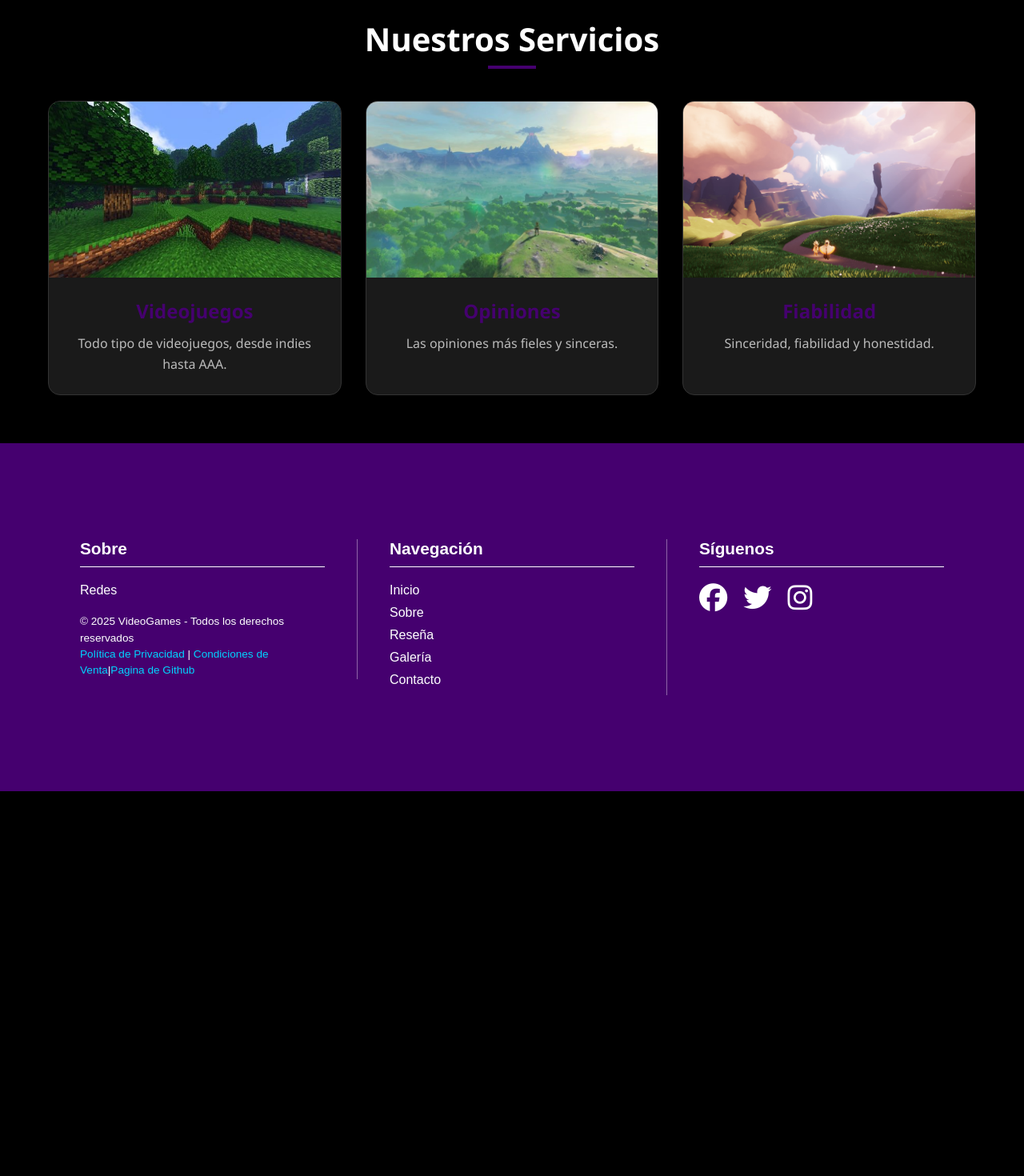
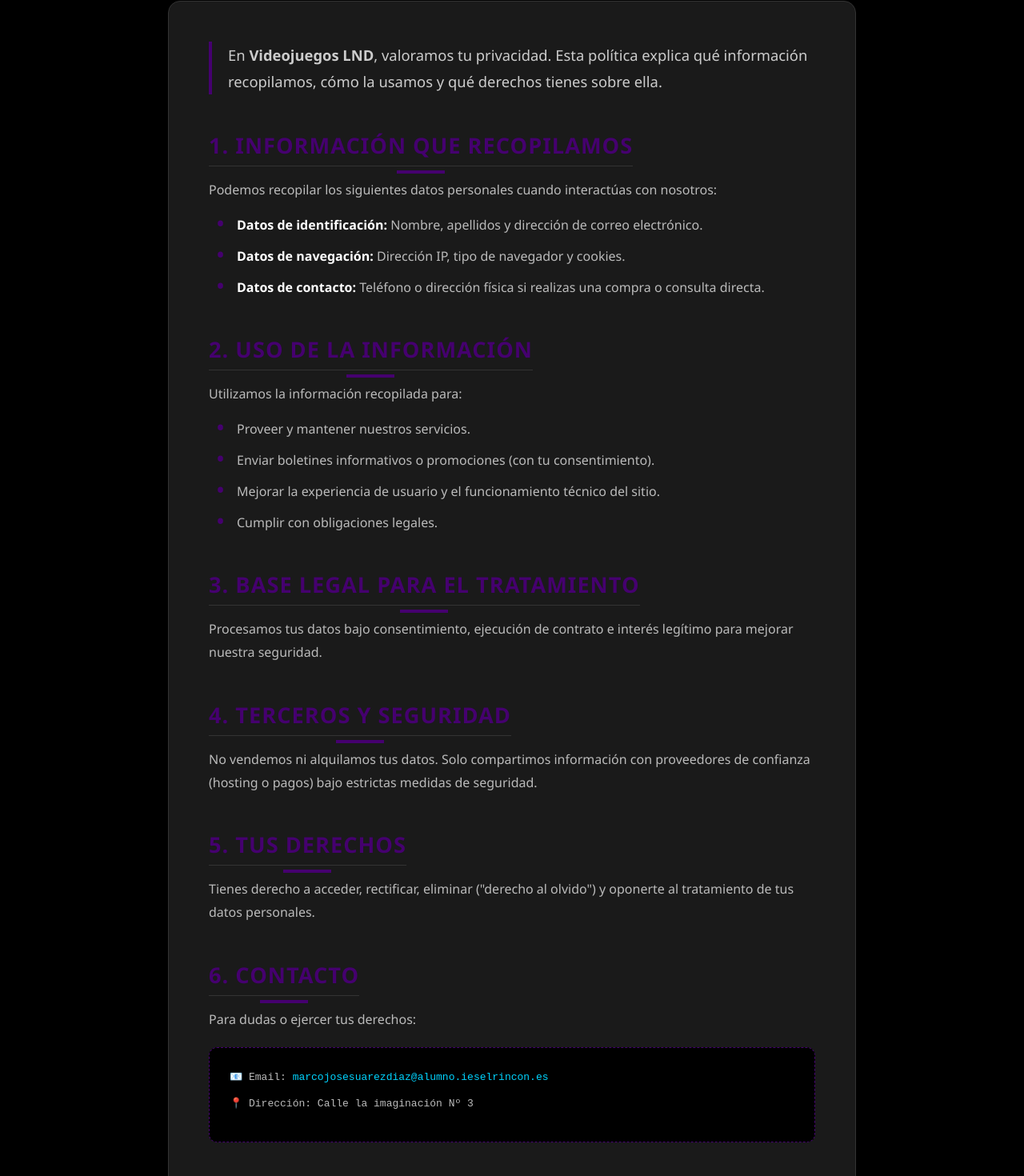
Before and after one commit to vinssoke/videogames-project, a React (Vite) app: page /privacy in a window 1280 px wide. Before the commit this address led to /. Shown: the part 429-1899 px from the top of the page at 80% size. Before the commit the page ends 1418 px from the top, so only its background shows below. Built offline with nearby package versions, Linux system fonts and the light colour scheme.

Commit message:
fix links

```diff
--- a/src/App.jsx
+++ b/src/App.jsx
@@ -2,6 +2,8 @@
 import Home from "./pages/home/Home";
 import Contact from "./pages/Contact/Contact";
 import Gallery  from "./pages/gallery/gallery";
+import Privacy from "./pages/privacy/Privacy";
+import Terms from "./pages/terms/terms";
 
 function App() {
   return (
@@ -11,6 +13,8 @@
         <Route path="/contact" element={<Contact />} />
         <Route path="*" element={<Navigate to="/" />} />
         <Route path="/gallery" element={<Gallery />} />
+        <Route path="/privacy" element={<Privacy />} />
+        <Route path="/terms" element={<Terms />} />
       </Routes>
     </BrowserRouter>
   );
--- a/src/components/footer/Footer.css
+++ b/src/components/footer/Footer.css
@@ -67,5 +67,5 @@
 
 
 .fa-circle-dot {
-  color: #00d4ff !important;
+  color: #00d4ff
 }
--- a/src/components/footer/Footer.jsx
+++ b/src/components/footer/Footer.jsx
@@ -1,4 +1,5 @@
 import './Footer.css';
+import { Link } from 'react-router-dom';
 
 function Footer() {
   return (
@@ -9,15 +10,16 @@
           <h4>Sobre</h4>
           <p>Redes</p>
           <div className="footer-legal-box">
-            <p>&copy; 2025 VideoGames - Todos los derechos reservados</p>
+            <p>&copy; 2026 VideoGames - Todos los derechos reservados</p>
             <div className="legal-links">
-              <a href="#">Política de Privacidad</a> | <a href="#">Condiciones de Venta</a>|
-                <a href="https://github.com/vinssoke">Pagina de Github</a>
+              <Link to="/privacy">Política de Privacidad</Link> |
+             <Link to="/terms">Condiciones de venta</Link>
+              <a href="https://github.com/vinssoke" target="_blank" rel="noopener noreferrer"> Pagina de Github</a>
             </div>
           </div>
         </div>
 
-        <div className="footer-column border-right">
+  <div className="footer-column border-right">
           <h4>Navegación</h4>
           <ul className="footer-links">
             <li>Inicio</li>
@@ -26,14 +28,20 @@
             <li>Galería</li>
             <li>Contacto</li>
           </ul>
+
         </div>
-
         <div className="footer-column">
           <h4>Síguenos</h4>
           <div className="footer-socials">
-            <a href="https://www.facebook.com/profile.php?id=61588499122639"><i className="fa-brands fa-facebook"></i></a>
-            <a href="https://x.com/WEBLND"><i className="fa-brands fa-twitter"></i></a>
-            <a href="https://www.instagram.com/videojuegoslnd?igsh=bXNvcWpxMm1hcDdv"><i className="fa-brands fa-instagram"></i></a>
+            <a href="https://www.facebook.com/profile.php?id=61588499122639" target="_blank" rel="noopener noreferrer">
+              <i className="fa-brands fa-facebook"></i>
+            </a>
+            <a href="https://x.com/WEBLND" target="_blank" rel="noopener noreferrer">
+              <i className="fa-brands fa-twitter"></i>
+            </a>
+            <a href="https://www.instagram.com/videojuegoslnd?igsh=bXNvcWpxMm1hcDdv" target="_blank" rel="noopener noreferrer">
+              <i className="fa-brands fa-instagram"></i>
+            </a>
           </div>
         </div>
 
--- /dev/null
+++ b/src/pages/privacy/Privacy.css
@@ -0,0 +1,53 @@
+.privacy-wrapper {
+  background-color: #000;
+  color: white;
+  min-height: 100vh;
+}
+
+.privacy-content {
+  padding: 60px 20px;
+  max-width: 900px !important;
+}
+
+.legal-box {
+  background-color: #1a1a1a;
+  padding: 40px;
+  border-radius: 15px;
+  border: 1px solid #333;
+  line-height: 1.8;
+}
+
+.intro-text {
+  font-size: 1.1rem;
+  margin-bottom: 30px;
+  color: #ccc;
+}
+
+.legal-section {
+  margin-bottom: 35px;
+}
+
+.legal-section h2 {
+  color: #45006f;
+  font-size: 1.6rem;
+  margin-bottom: 15px;
+  border-bottom: 1px solid #333;
+  display: inline-block;
+}
+
+.legal-section ul {
+  padding-left: 20px;
+  margin-top: 10px;
+  color: #bbb;
+}
+
+.contact-info {
+  padding: 20px;
+  border-radius: 8px;
+  margin-top: 15px;
+}
+
+.contact-info a {
+  color: #00d4ff;
+  text-decoration: none;
+}
--- /dev/null
+++ b/src/pages/privacy/Privacy.jsx
@@ -0,0 +1,77 @@
+import './Privacy.css';
+import Header from '../../components/header/Header';
+import Footer from '../../components/footer/Footer';
+
+function Privacy() {
+  return (
+    <div className="privacy-wrapper">
+      <Header />
+
+      <main className="privacy-main">
+        <section className="parallax-hero">
+          <div className="home-content">
+            <h1>Política de Privacidad</h1>
+            <p>Última actualización: 19 de febrero de 2026</p>
+          </div>
+        </section>
+
+        <section className="privacy-content container">
+          <div className="legal-box">
+            <p className="intro-text">
+              En <strong>Videojuegos LND</strong>, valoramos tu privacidad. Esta política explica qué información recopilamos, cómo la usamos y qué derechos tienes sobre ella.
+            </p>
+
+            <div className="legal-section">
+              <h2>1. Información que Recopilamos</h2>
+              <p>Podemos recopilar los siguientes datos personales cuando interactúas con nosotros:</p>
+              <ul>
+                <li><strong>Datos de identificación:</strong> Nombre, apellidos y dirección de correo electrónico.</li>
+                <li><strong>Datos de navegación:</strong> Dirección IP, tipo de navegador y cookies.</li>
+                <li><strong>Datos de contacto:</strong> Teléfono o dirección física si realizas una compra o consulta directa.</li>
+              </ul>
+            </div>
+
+            <div className="legal-section">
+              <h2>2. Uso de la Información</h2>
+              <p>Utilizamos la información recopilada para:</p>
+              <ul>
+                <li>Proveer y mantener nuestros servicios.</li>
+                <li>Enviar boletines informativos o promociones (con tu consentimiento).</li>
+                <li>Mejorar la experiencia de usuario y el funcionamiento técnico del sitio.</li>
+                <li>Cumplir con obligaciones legales.</li>
+              </ul>
+            </div>
+
+            <div className="legal-section">
+              <h2>3. Base Legal para el Tratamiento</h2>
+              <p>Procesamos tus datos bajo consentimiento, ejecución de contrato e interés legítimo para mejorar nuestra seguridad.</p>
+            </div>
+
+            <div className="legal-section">
+              <h2>4. Terceros y Seguridad</h2>
+              <p>No vendemos ni alquilamos tus datos. Solo compartimos información con proveedores de confianza (hosting o pagos) bajo estrictas medidas de seguridad.</p>
+            </div>
+
+            <div className="legal-section">
+              <h2>5. Tus Derechos</h2>
+              <p>Tienes derecho a acceder, rectificar, eliminar ("derecho al olvido") y oponerte al tratamiento de tus datos personales.</p>
+            </div>
+
+            <div className="legal-section">
+              <h2>6. Contacto</h2>
+              <p>Para dudas o ejercer tus derechos:</p>
+              <div className="contact-info">
+                <p>📧 Email: <a href="mailto:marcojosesuarezdiaz@alumno.ieselrincon.es">marcojosesuarezdiaz@alumno.ieselrincon.es</a></p>
+                <p>📍 Dirección: Calle la imaginación Nº 3</p>
+              </div>
+            </div>
+          </div>
+        </section>
+      </main>
+
+      <Footer />
+    </div>
+  );
+}
+
+export default Privacy;
--- /dev/null
+++ b/src/pages/terms/Terms.css
@@ -0,0 +1,114 @@
+.privacy-wrapper {
+  background-color: #000000;
+  color: white;
+  min-height: 100vh;
+  display: flex;
+  flex-direction: column;
+}
+
+.privacy-main {
+  flex: 1;
+}
+
+.privacy-content {
+  padding: 40px 20px;
+  max-width: 900px;
+  margin: 0 auto;
+}
+
+
+.legal-box {
+  background-color: #1a1a1a;
+  padding: 50px;
+  border-radius: 15px;
+  border: 1px solid #333;
+  line-height: 1.8;
+  box-shadow: 0 10px 30px rgba(0, 0, 0, 0.5);
+}
+
+
+.intro-text {
+  font-size: 1.15rem;
+  margin-bottom: 40px;
+  color: #cccccc;
+  border-left: 4px solid #45006f;
+  padding-left: 20px;
+}
+
+.legal-section {
+  margin-bottom: 40px;
+}
+
+.legal-section h2 {
+  color: #45006f;
+  font-size: 1.7rem;
+  margin-bottom: 15px;
+  text-transform: uppercase;
+  letter-spacing: 1px;
+}
+
+.legal-section p {
+  color: #bbbbbb;
+  margin-bottom: 15px;
+}
+
+.legal-section ul {
+  list-style-type: none;
+  padding-left: 10px;
+}
+
+.legal-section ul li {
+  color: #bbbbbb;
+  margin-bottom: 10px;
+  position: relative;
+  padding-left: 25px;
+}
+
+.legal-section ul li::before {
+  content: "•";
+  color: #45006f;
+  font-weight: bold;
+  position: absolute;
+  left: 0;
+  font-size: 1.5rem;
+  line-height: 1;
+}
+
+.legal-section strong {
+  color: white;
+  font-weight: 600;
+}
+
+.contact-info {
+  background-color: #000000;
+  padding: 25px;
+  border-radius: 10px;
+  border: 1px dashed #45006f;
+  margin-top: 20px;
+}
+
+.contact-info p {
+  margin-bottom: 10px;
+  font-family: monospace;
+}
+
+.contact-info a {
+  color: #00d4ff;
+  text-decoration: none;
+  transition: opacity 0.3s;
+}
+
+.contact-info a:hover {
+  text-decoration: underline;
+  opacity: 0.8;
+}
+
+@media (max-width: 768px) {
+  .legal-box {
+    padding: 25px;
+  }
+
+  .legal-section h2 {
+    font-size: 1.4rem;
+  }
+}
--- /dev/null
+++ b/src/pages/terms/terms.jsx
@@ -0,0 +1,65 @@
+import './Terms.css';
+import Header from '../../components/header/Header';
+import Footer from '../../components/footer/Footer';
+
+function Terms() {
+  return (
+    <div className="privacy-wrapper">
+      <Header />
+
+      <main className="privacy-main">
+        <section className="parallax-hero">
+          <div className="home-content">
+            <h1>Condiciones de Venta</h1>
+            <p>Última actualización: 19 de febrero de 2026</p>
+          </div>
+        </section>
+
+        <section className="privacy-content container">
+          <div className="legal-box">
+            <p className="intro-text">
+              Bienvenido a <strong>Videojuegos LND</strong>. Al realizar una compra en nuestro sitio, aceptas los siguientes términos y condiciones que rigen la relación comercial.
+            </p>
+
+            <div className="legal-section">
+              <h2>1. Productos y Precios</h2>
+              <p>Todos los precios mostrados incluyen el IVA correspondiente. Nos reservamos el derecho de modificar los precios en cualquier momento, garantizando siempre el precio vigente en el momento de la confirmación del pedido.</p>
+            </div>
+
+            <div className="legal-section">
+              <h2>2. Proceso de Compra</h2>
+              <p>Para adquirir nuestros productos, el usuario deberá seguir el proceso de compra online. Una vez finalizado, recibirá un correo electrónico de confirmación con los detalles de su pedido.</p>
+            </div>
+
+            <div className="legal-section">
+              <h2>3. Envíos y Entrega</h2>
+              <ul>
+                <li><strong>Productos Físicos:</strong> Plazo de entrega de 3 a 5 días hábiles dentro de la península.</li>
+                <li><strong>Productos Digitales:</strong> Entrega inmediata mediante enlace de descarga tras la confirmación del pago.</li>
+              </ul>
+            </div>
+
+            <div className="legal-section">
+              <h2>4. Devoluciones y Desistimiento</h2>
+              <p>Dispones de un plazo de 14 días naturales para devolver un producto físico si no estás satisfecho, siempre que se encuentre en su embalaje original. Los productos digitales no admiten devolución una vez se ha iniciado la descarga o acceso.</p>
+            </div>
+
+            <div className="legal-section">
+              <h2>5. Garantía</h2>
+              <p>Todos nuestros productos cuentan con la garantía legal de 3 años contra defectos de fabricación, conforme a la legislación vigente.</p>
+            </div>
+
+            <div className="legal-section">
+              <h2>6. Métodos de Pago</h2>
+              <p>Aceptamos pagos mediante tarjeta de crédito/débito, PayPal y transferencia bancaria asegurando siempre una transacción cifrada y segura.</p>
+            </div>
+          </div>
+        </section>
+      </main>
+
+      <Footer />
+    </div>
+  );
+}
+
+export default Terms;
```
